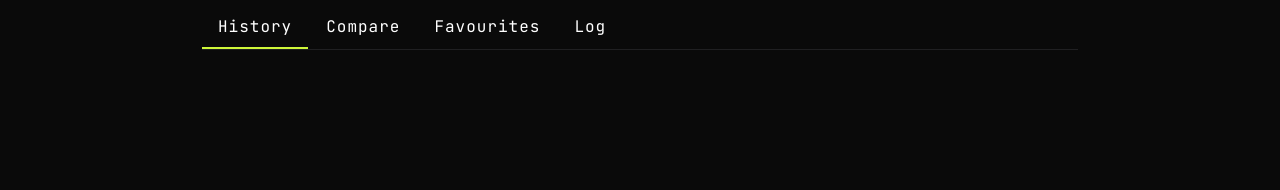
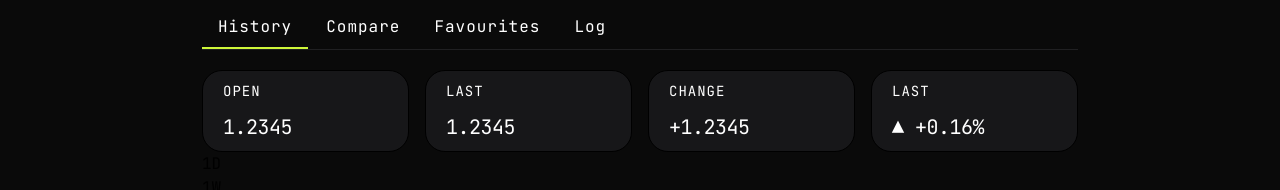
Before and after one commit to grathipanya/forex-exchange-checker, a React (Vite) app: page / in a window 1280 px wide. Shown: the part 452-642 px from the top of the page. Built offline with nearby package versions, Linux system fonts and the light colour scheme; no server answers.

Commit message:
wip: hardcoding data for history chart

```diff
--- /dev/null
+++ b/src/components/atoms/label/EditLabel.tsx
@@ -0,0 +1,15 @@
+import { cn } from "@/utils/cn";
+import type { LabelProps } from "./Label";
+
+const EditLabel = ({ children, className, value, onChange }: LabelProps) => {
+  return (
+    <input
+      value={value ?? (children as string) ?? ""}
+      defaultValue={0}
+      onChange={onChange}
+      className={cn("text-preset-5 text-neutral-50 w-50", className)}
+    />
+  );
+};
+
+export default EditLabel;
--- a/src/components/atoms/label/Label.tsx
+++ b/src/components/atoms/label/Label.tsx
@@ -18,15 +18,4 @@ const Label = ({ children, className }: LabelProps) => {
   );
 };
 
-const EditLabel = ({ children, className, value, onChange }: LabelProps) => {
-  return (
-    <input
-      value={value ?? (children as string) ?? ""}
-      defaultValue={0}
-      onChange={onChange}
-      className={cn("text-preset-5 text-neutral-50 w-50", className)}
-    />
-  );
-};
-
-export { Label, EditLabel };
+export default Label;
--- a/src/components/atoms/label/index.ts
+++ b/src/components/atoms/label/index.ts
@@ -1,3 +1,4 @@
-import { Label, EditLabel, type LabelProps } from "./Label";
+import Label, { type LabelProps } from "./Label";
+import EditLabel from "./EditLabel";
 
 export { Label, EditLabel, type LabelProps };
--- a/src/components/organisms/currency-details/CurrencyDetails.tsx
+++ b/src/components/organisms/currency-details/CurrencyDetails.tsx
@@ -1,6 +1,6 @@
 import { TabNavigation } from "@/components/molecules/tab-navigation";
 import type { TabNavigationProps } from "@/components/molecules/tab-navigation/TabNavigation";
-import { useState } from "react";
+import { lazy, useState } from "react";
 
 // TODO export to data hook and fetch real counts for favourites and log
 const DETAILS_TABS = [
@@ -9,6 +9,9 @@ const DETAILS_TABS = [
   { id: 2, label: "Favourites" },
   { id: 3, label: "Log" },
 ] as TabNavigationProps["tabs"];
+
+// Lazy load modules
+const HistoryChart = lazy(() => import("../history-chart/HistoryChart"));
 
 const CurrencyDetails = () => {
   const [activeTab, setActiveTab] = useState(0);
@@ -19,6 +22,7 @@ const CurrencyDetails = () => {
         activeTab={activeTab}
         onTabChange={setActiveTab}
       />
+      {activeTab === 0 && <HistoryChart />}
     </div>
   );
 };
--- a/src/components/organisms/history-chart/HistoryChart.tsx
+++ b/src/components/organisms/history-chart/HistoryChart.tsx
@@ -1,3 +1,80 @@
-const HistoryChart = () => <div>HistoryChart works!</div>;
+// DATA hook to retrieve
+// cards data
+// range picker
+// graph data
+
+import { Card } from "@/components/atoms/card";
+import { Label } from "@/components/atoms/label/";
+
+export type CardProps = {
+  title: string;
+  value: string;
+  icon?: React.ReactNode | string;
+}[];
+
+export type RangePickerProps = {
+  options: string[];
+  selectedOption: string;
+  onOptionChange: (option: string) => void;
+};
+
+export type GraphDataPoint = {
+  date: string;
+  value: number;
+};
+
+export type GraphData = {
+  currencyPair: { base: string; quote: string };
+  currentDateTime: string;
+  exchangeRate: number;
+  data: GraphDataPoint[];
+};
+
+const HARDCDODED_CARDS_DATA: CardProps = [
+  {
+    title: "Open",
+    value: "1.2345",
+  },
+  {
+    title: "Last",
+    value: "1.2345",
+    icon: "💱",
+  },
+  {
+    title: "Change",
+    value: "+1.2345",
+    icon: "💱",
+  },
+  {
+    title: "Last",
+    value: "▲ +0.16%",
+    icon: "💱",
+  },
+];
+
+const HARDCODED_RANGE_OPTIONS = ["1D", "1W", "1M", "3M", "6M", "1Y"];
+
+const HistoryChart = () => (
+  <>
+    <div className="flex flex-row gap-4 mt-5">
+      {HARDCDODED_CARDS_DATA.map((card) => (
+        <Card
+          key={card.title}
+          className="flex flex-col bg-neutral-700 border-1 border-neuytral-600 gap-4 py-3 px-5 flex-1 min-w-0"
+        >
+          <Label className="text-preset-4 text-neutral-50">{card.title}</Label>
+          <Label className="text-preset-2 text-neutral-50">{card.value}</Label>
+        </Card>
+      ))}
+    </div>
+    <div>
+      {HARDCODED_RANGE_OPTIONS.map((option) => (
+        <Card key={option}>
+          <Label>{option}</Label>
+        </Card>
+      ))}
+    </div>
+  </>
+);
 
 export default HistoryChart;
```
